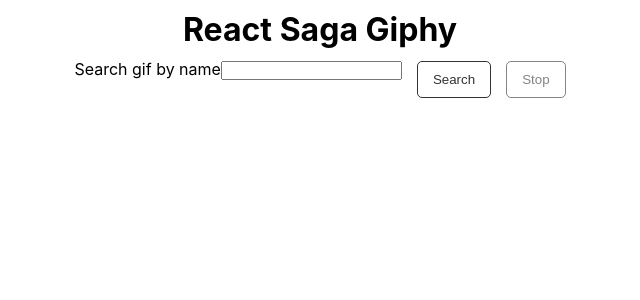
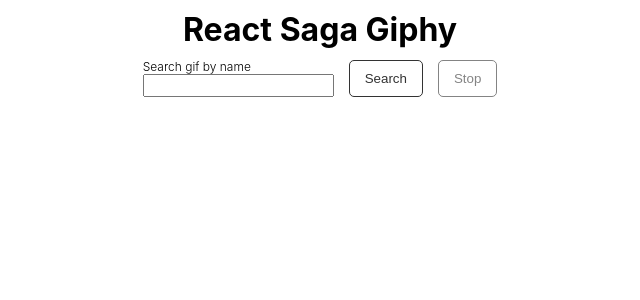
Before and after one commit to rodynenko/react-saga-giphy, a React (Create React App) app: page / in a window 1280 px wide. Shown: the top 300 px of the page, without its empty margins (320-960 px from the left). Built offline with nearby package versions, Linux system fonts and the light colour scheme.

Commit message:
update form input styling

```diff
--- a/src/containers/App/styled.ts
+++ b/src/containers/App/styled.ts
@@ -1,5 +1,3 @@
 import styled from 'styled-components';
 
-export const AppWrap = styled.div`
-  text-align: center;
-`;
+export const AppWrap = styled.div``;
--- a/src/styles/form.ts
+++ b/src/styles/form.ts
@@ -9,13 +9,19 @@ export const FormWrap = styled.div`
 
 export const FormGroup = styled.div`
 	position: relative;
-	margin-bottom: 20px;
 `;
 
-export const FormLabel = styled.label``;
+export const FormLabel = styled.label`
+	display: block;
+	font-size: 12px;
+	font-weight: 300;
+`;
 
 export const FormControl = styled.input`
 	position: relative;
+	display: block;
+	width: 100%;
+	padding: 2px 5px;
 `;
 
 export const FormError = styled.span`
```
